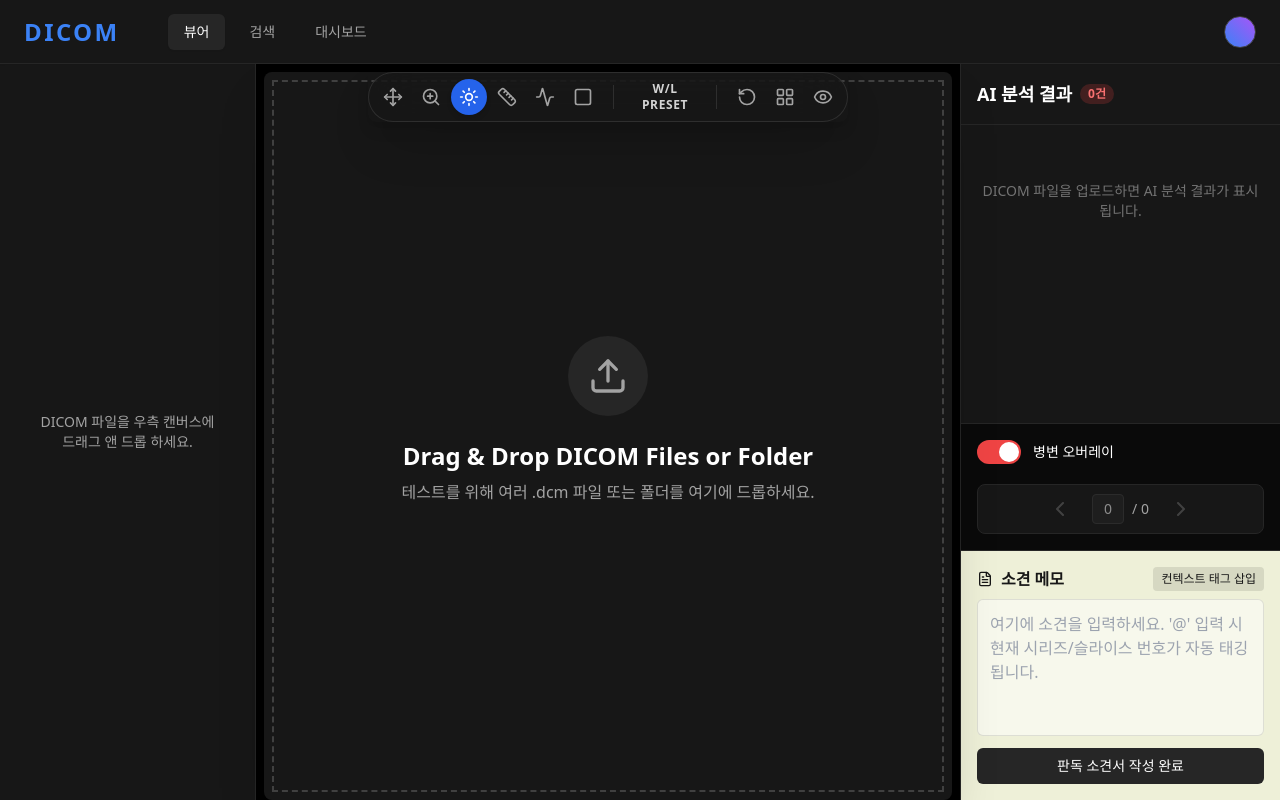
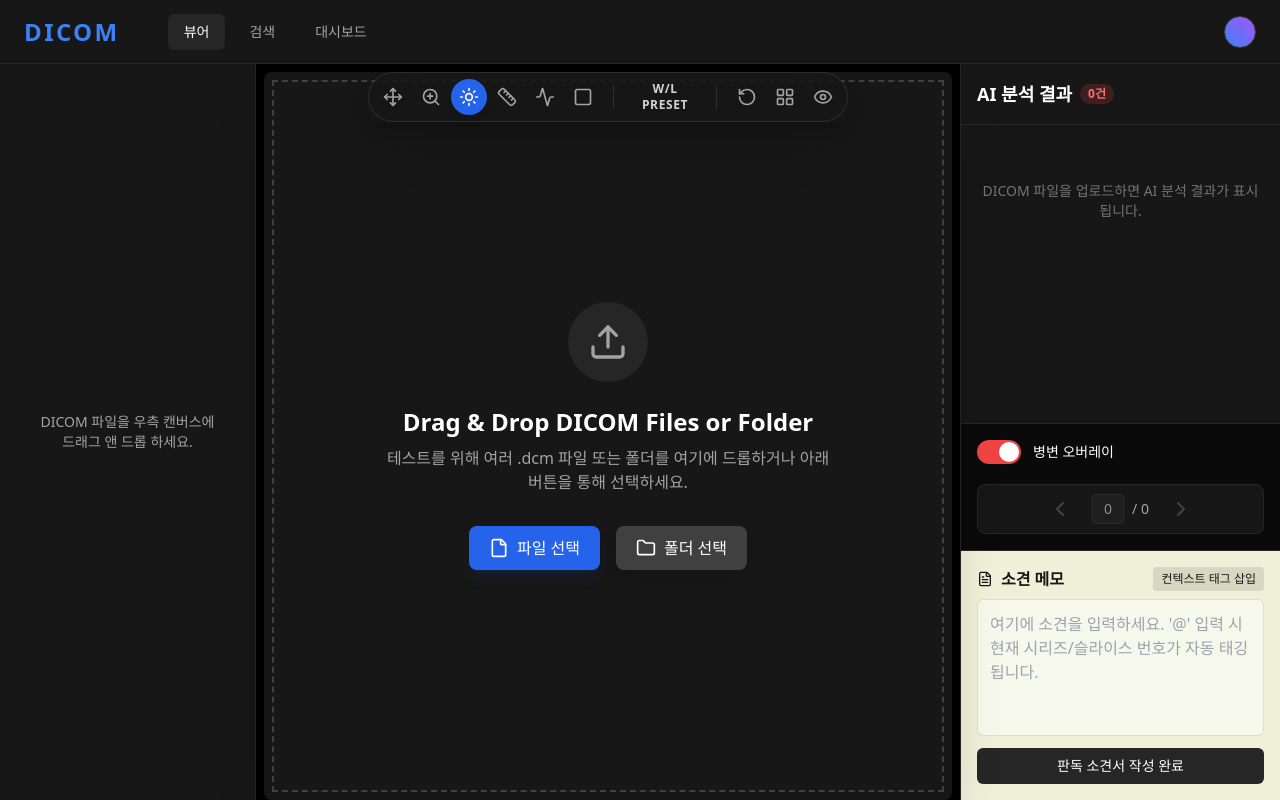
Before and after one commit to hjp7208/dicom-web-viewer, a Next.js app: page / in a window 1280 px wide. Built offline with nearby package versions, Linux system fonts and the light colour scheme.

Commit message:
Feat: 파일/폴더 선택 업로드 기능 구현

```diff
--- a/src/features/dicom-viewer/components/DicomViewer.tsx
+++ b/src/features/dicom-viewer/components/DicomViewer.tsx
@@ -1,7 +1,7 @@
 "use client";
 
-import React from 'react';
-import { Upload } from 'lucide-react';
+import React, { useRef } from 'react';
+import { Upload, Folder, File as FileIcon } from 'lucide-react';
 import { useViewerStore } from '../store/useViewerStore';
 import { useDicomFileDrop } from '../hooks/useDicomFileDrop';
 import { DicomViewport } from './DicomViewport';
@@ -17,7 +17,17 @@ export default function DicomViewer() {
     setTotalSlices
   } = useViewerStore();
 
-  const { isDragging, isParsing, onDragOver, onDragLeave, onDrop } = useDicomFileDrop();
+  const { isDragging, isParsing, onDragOver, onDragLeave, onDrop, handleFiles } = useDicomFileDrop();
+
+  const fileInputRef = useRef<HTMLInputElement>(null);
+  const folderInputRef = useRef<HTMLInputElement>(null);
+
+  const onFileChange = (e: React.ChangeEvent<HTMLInputElement>) => {
+    if (e.target.files && e.target.files.length > 0) {
+      handleFiles(Array.from(e.target.files));
+      e.target.value = ''; // Reset input so the same files can be selected again
+    }
+  };
 
   const handleViewportClick = (viewportId: string) => {
     setActiveViewportId(viewportId);
@@ -60,8 +70,44 @@ export default function DicomViewer() {
             {isParsing ? 'Parsing DICOM...' : 'Drag & Drop DICOM Files or Folder'}
           </h3>
           <p className="text-neutral-400 text-center mb-8 max-w-md">
-             {isParsing ? '파일을 분석 중입니다. 잠시만 기다려주세요.' : '테스트를 위해 여러 .dcm 파일 또는 폴더를 여기에 드롭하세요.'}
+             {isParsing ? '파일을 분석 중입니다. 잠시만 기다려주세요.' : '테스트를 위해 여러 .dcm 파일 또는 폴더를 여기에 드롭하거나 아래 버튼을 통해 선택하세요.'}
           </p>
+
+          {!isParsing && (
+            <div className="flex items-center gap-4">
+              <button
+                onClick={() => fileInputRef.current?.click()}
+                className="flex items-center gap-2 px-5 py-2.5 bg-blue-600 hover:bg-blue-700 text-white rounded-lg font-medium transition-colors shadow-lg shadow-blue-900/20"
+              >
+                <FileIcon className="w-5 h-5" /> 파일 선택
+              </button>
+              <button
+                onClick={() => folderInputRef.current?.click()}
+                className="flex items-center gap-2 px-5 py-2.5 bg-neutral-700 hover:bg-neutral-600 text-white rounded-lg font-medium transition-colors shadow-lg"
+              >
+                <Folder className="w-5 h-5" /> 폴더 선택
+              </button>
+            </div>
+          )}
+
+          <input
+            type="file"
+            multiple
+            ref={fileInputRef}
+            onChange={onFileChange}
+            className="hidden"
+            accept=".dcm,application/dicom"
+          />
+          <input
+            type="file"
+            // @ts-expect-error - webkitdirectory is a non-standard but widely supported attribute
+            webkitdirectory="true"
+            directory="true"
+            multiple
+            ref={folderInputRef}
+            onChange={onFileChange}
+            className="hidden"
+          />
         </div>
       ) : (
         <div className={`flex-1 grid gap-1 p-1 bg-black ${getGridClasses()}`}>
--- a/src/features/dicom-viewer/hooks/useDicomFileDrop.ts
+++ b/src/features/dicom-viewer/hooks/useDicomFileDrop.ts
@@ -27,13 +27,9 @@ export const useDicomFileDrop = () => {
     setIsDragging(false);
   };
 
-  const onDrop = async (e: DragEvent<HTMLDivElement>) => {
-    e.preventDefault();
-    setIsDragging(false);
+  const handleFiles = async (files: File[]) => {
     setIsParsing(true);
-
     try {
-      const files = await getFilesFromDataTransfer(e.dataTransfer);
       if (files.length > 0) {
         const seriesList = await parseDicomFiles(files);
 
@@ -61,5 +57,18 @@ export const useDicomFileDrop = () => {
     }
   };
 
-  return { isDragging, isParsing, onDragOver, onDragLeave, onDrop };
+  const onDrop = async (e: DragEvent<HTMLDivElement>) => {
+    e.preventDefault();
+    setIsDragging(false);
+
+    try {
+      const files = await getFilesFromDataTransfer(e.dataTransfer);
+      await handleFiles(files);
+    } catch (err) {
+      console.error(err);
+      setIsParsing(false);
+    }
+  };
+
+  return { isDragging, isParsing, onDragOver, onDragLeave, onDrop, handleFiles };
 };
```
